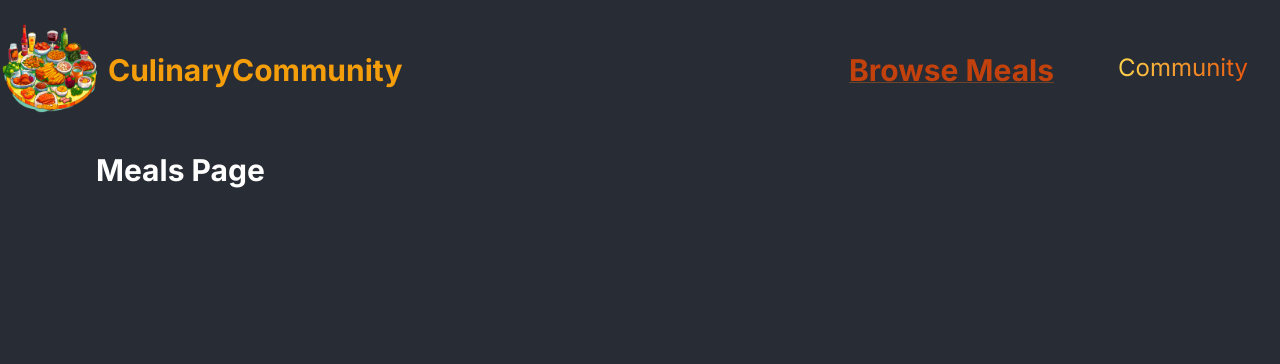
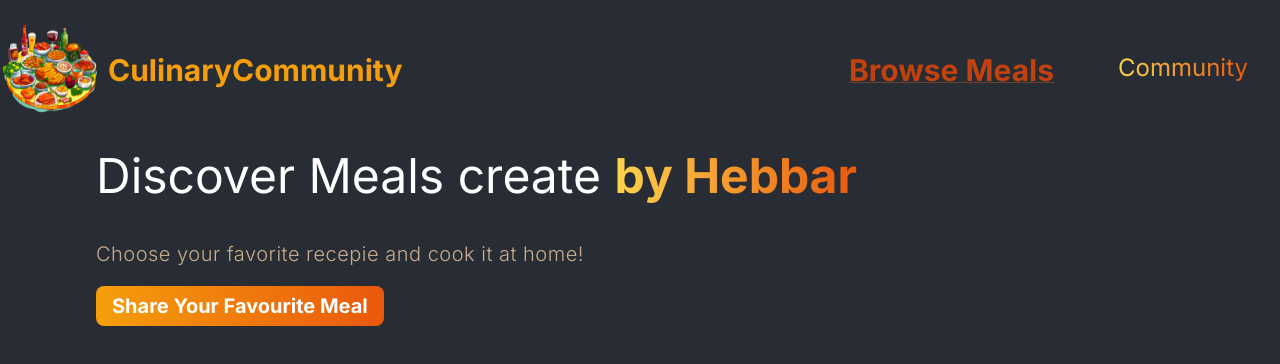
Before and after one commit to prajwal-hebbar-07/CulinaryCommunity, a Next.js app: page /meals in a window 1280 px wide. Shown: the top 364 px of the page. Built offline with nearby package versions, Linux system fonts and the light colour scheme.

Commit message:
feat(meals): add hero section and export as MealsHero component
    - Created a hero section for the meals page, highlighting key features.
    - Exported the hero section as a `MealsHero` component for reuse and better modularity.

```diff
--- a/initdb.js
+++ b/initdb.js
@@ -1,7 +1,7 @@
 const sql = require("better-sqlite3");
 const db = sql("meals.db");
 
-const dummyMeals = [
+const meals = [
   {
     title: "Juicy Cheese Burger",
     slug: "juicy-cheese-burger",
@@ -193,7 +193,7 @@ async function initData() {
       )
    `);
 
-  for (const meal of dummyMeals) {
+  for (const meal of meals) {
     stmt.run(meal);
   }
 }
--- a/src/app/meals/page.js
+++ b/src/app/meals/page.js
@@ -1,3 +1,11 @@
+import MealsHero from "@/components/meals-hero";
+
 export default function MealsPage() {
-  return <h1 className="text-3xl font-bold">Meals Page</h1>;
+  return (
+    <div className="md:container mt-8">
+      <section>
+        <MealsHero />
+      </section>
+    </div>
+  );
 }
--- /dev/null
+++ b/src/components/meals-hero.jsx
@@ -0,0 +1,23 @@
+import Link from "next/link";
+
+export default function MealsHero() {
+  return (
+    <>
+      <h2 className="text-5xl my-8">
+        Discover Meals create{" "}
+        <span className="font-bold bg-clip-text text-transparent bg-gradient-to-r from-amber-300 to-orange-600">
+          by Hebbar
+        </span>
+      </h2>
+      <p className="mt-10 mb-6 text-orange-200/75 text-xl font-light tracking-wide">
+        Choose your favorite recepie and cook it at home!
+      </p>
+      <Link
+        href="/meals/share"
+        className="px-4 py-2 font-bold text-xl rounded-lg bg-gradient-to-r from-amber-500 to-orange-600 hover:from-amber-400 hover:to-orange-600 hover:text-2xl hover:transition-all"
+      >
+        Share Your Favourite Meal
+      </Link>
+    </>
+  );
+}
```
